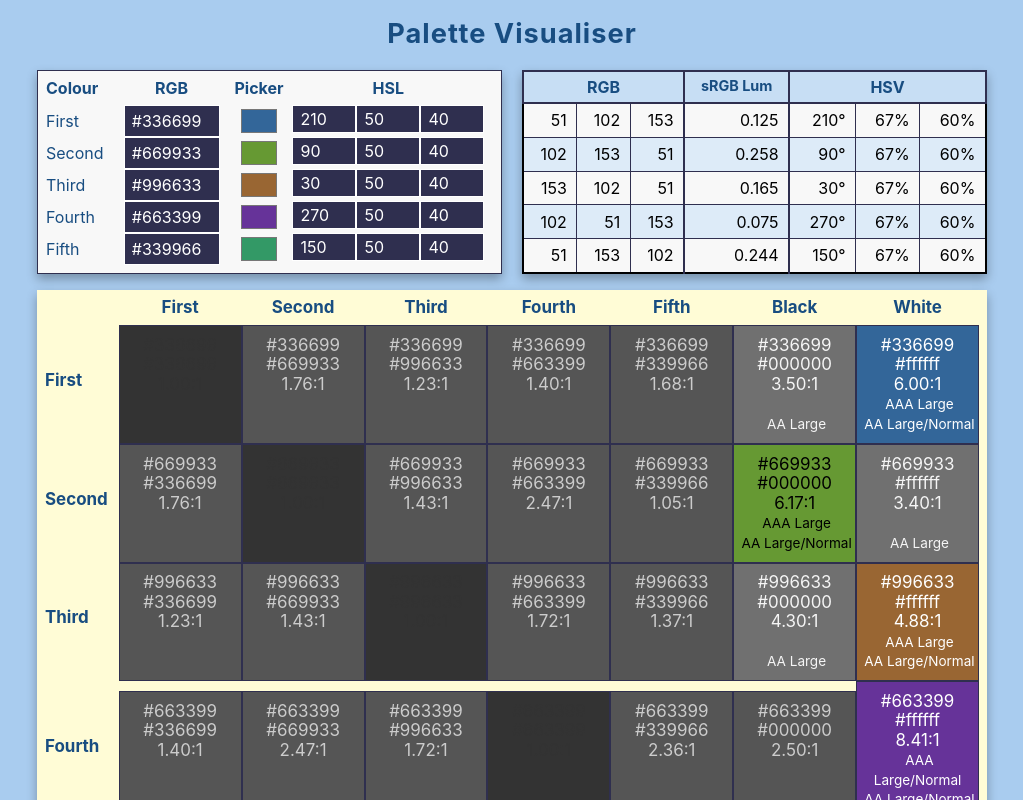
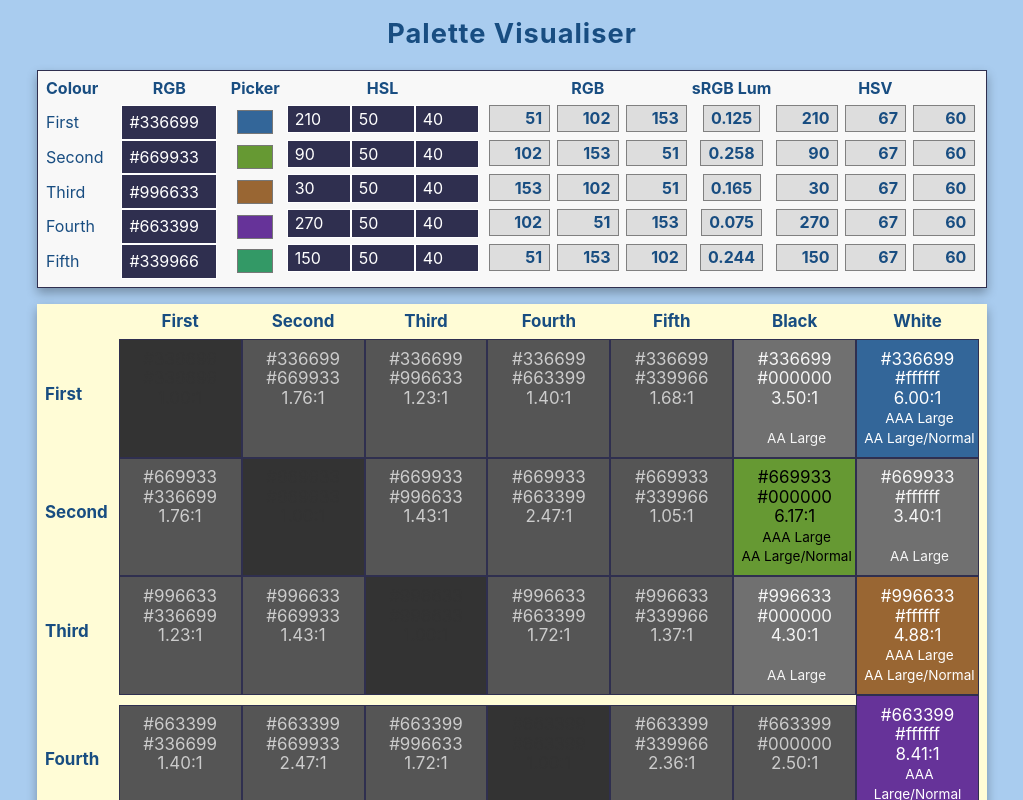
Before and after one commit to JulianNicholls/palette-visualiser-3, a React app: page / in a window 1280 px wide. Shown: the top 800 px of the page, without its empty margins (128-1151 px from the left). Built offline with nearby package versions, Linux system fonts and the light colour scheme.

Commit message:
Remove separate colour info box

```diff
--- a/src/App.tsx
+++ b/src/App.tsx
@@ -12,7 +12,7 @@ const App = () => (
     <div className="container">
       <section id="top-section">
         <InputBox />
-        <ColourInfo />
+        {/* <ColourInfo /> */}
       </section>
       <ColourBlocks />
       <SampleText />
--- a/src/components/InputBox.tsx
+++ b/src/components/InputBox.tsx
@@ -1,5 +1,6 @@
 import React, { Fragment } from 'react';
 
+import { rgbStrToObject, sRGBLuminance, RGBtoHSV } from '../conversions';
 import { useColours } from '../context';
 
 import RGBInput from './RGBInput';
@@ -11,6 +12,9 @@ const InputBox = (): JSX.Element => {
   const { rgbs, hsls, changeRGB, changeHSL } = useColours();
 
   const renderSet = (index: number, label: string): JSX.Element => {
+    const rgb = rgbStrToObject(rgbs[index]);
+    const hsv = RGBtoHSV(rgb);
+
     return (
       <Fragment key={index}>
         <label htmlFor={`rgb-${index}`}>{label}</label>
@@ -35,6 +39,17 @@ const InputBox = (): JSX.Element => {
           colour={hsls[index]}
           handleChangeHSL={(index: number, value: HSL) => changeHSL(index, value)}
         />
+        <div className="three-field">
+          <span className="info">{rgb.r}</span>
+          <span className="info">{rgb.g}</span>
+          <span className="info">{rgb.b}</span>
+        </div>
+        <span className="info">{sRGBLuminance(rgb).toFixed(3)}</span>
+        <div className="three-field">
+          <span className="info">{hsv.h}</span>
+          <span className="info">{hsv.s}</span>
+          <span className="info">{hsv.v}</span>
+        </div>
       </Fragment>
     );
   };
@@ -45,6 +60,9 @@ const InputBox = (): JSX.Element => {
       <span>RGB</span>
       <span>Picker</span>
       <span>HSL</span>
+      <span>RGB</span>
+      <span>sRGB Lum</span>
+      <span>HSV</span>
 
       {LABELS.map((label, idx) => renderSet(idx, label))}
     </section>
--- a/src/index.html
+++ b/src/index.html
@@ -8,7 +8,7 @@
   <link rel="icon" type="image/png" sizes="32x32" href="/images/favicon-32x32.png" />
   <link rel="icon" type="image/png" sizes="16x16" href="/images/favicon-16x16.png" />
 
-  <title>Palette Visualiser 4.1</title>
+  <title>Palette Visualiser 5.0</title>
 </head>
 
 <body>
--- a/src/styles/styles.scss
+++ b/src/styles/styles.scss
@@ -22,9 +22,9 @@ body {
 }
 
 #top-section {
-  display: grid;
-  grid-gap: 20px;
-  grid-template-columns: 1fr 1fr;
+  // display: grid;
+  // grid-gap: 20px;
+  // grid-template-columns: 1fr 1fr;
   margin: 1rem 0;
 }
 
@@ -40,7 +40,7 @@ h1 {
   border: 1px solid $input-bg;
   box-shadow: 0 5px 10px rgba(0, 0, 0, 0.3);
   display: grid;
-  grid-template-columns: 3fr 6fr 1fr 10fr;
+  grid-template-columns: 3fr 6fr 1fr 10fr 10fr 4fr 10fr;
   justify-items: center;
   padding: 0.5rem;
 
@@ -77,10 +77,6 @@ h1 {
     text-transform: lowercase;
   }
 
-  .hsl-input {
-    width: 4rem;
-  }
-
   .swatch {
     align-self: center;
     background: none;
@@ -91,44 +87,67 @@ h1 {
     padding: 0;
     width: 2.5rem;
   }
-}
 
-#info-table {
-  background: $section-bg;
-  border: 2px solid #000;
-  border-collapse: collapse;
-  box-shadow: 0 5px 10px rgba(0, 0, 0, 0.3);
-
-  tr.odd {
-    background: $odd-colour
+  .hsl-input {
+    width: 4rem;
   }
 
-  th,
-  td {
-    padding: 0.38em 0.25em;
+  span.info {
+    padding: 0.2rem 0.45rem;
+    background: #ddd;
+    border: 1px solid grey;
+    display: inline-block;
+    text-align: right;
   }
 
-  th {
-    background: darken($odd-colour, 5);
-    border: 2px solid $input-bg;
-    color: $header-colour;
+  .three-field {
+    width: 100%;
+    display: flex;
+    justify-content: space-around;
+    align-items: center;
 
-    &.luminance {
-      font-size: 90%;
-    }
-  }
-
-  td {
-    border: 1px solid $input-bg;
-    text-align: right;
-    padding-right: 0.6em;
-
-    &.luminance {
-      border-left: 2px solid $input-bg;
-      border-right: 2px solid $input-bg;
+    span.info {
+      width: 30%;
     }
   }
 }
+
+// #info-table {
+//   background: $section-bg;
+//   border: 2px solid #000;
+//   border-collapse: collapse;
+//   box-shadow: 0 5px 10px rgba(0, 0, 0, 0.3);
+
+//   tr.odd {
+//     background: $odd-colour
+//   }
+
+//   th,
+//   td {
+//     padding: 0.38em 0.25em;
+//   }
+
+//   th {
+//     background: darken($odd-colour, 5);
+//     border: 2px solid $input-bg;
+//     color: $header-colour;
+
+//     &.luminance {
+//       font-size: 90%;
+//     }
+//   }
+
+//   td {
+//     border: 1px solid $input-bg;
+//     text-align: right;
+//     padding-right: 0.6em;
+
+//     &.luminance {
+//       border-left: 2px solid $input-bg;
+//       border-right: 2px solid $input-bg;
+//     }
+//   }
+// }
 
 #colour-blocks {
   align-items: center;
@@ -212,10 +231,6 @@ h1 {
       color:aqua;
       outline: 1px solid aqua;
     }
-
-    // span {
-    //   font-size: 1.4em;
-    // }
   }
 
   .html-colour-list__colour-name {
```
